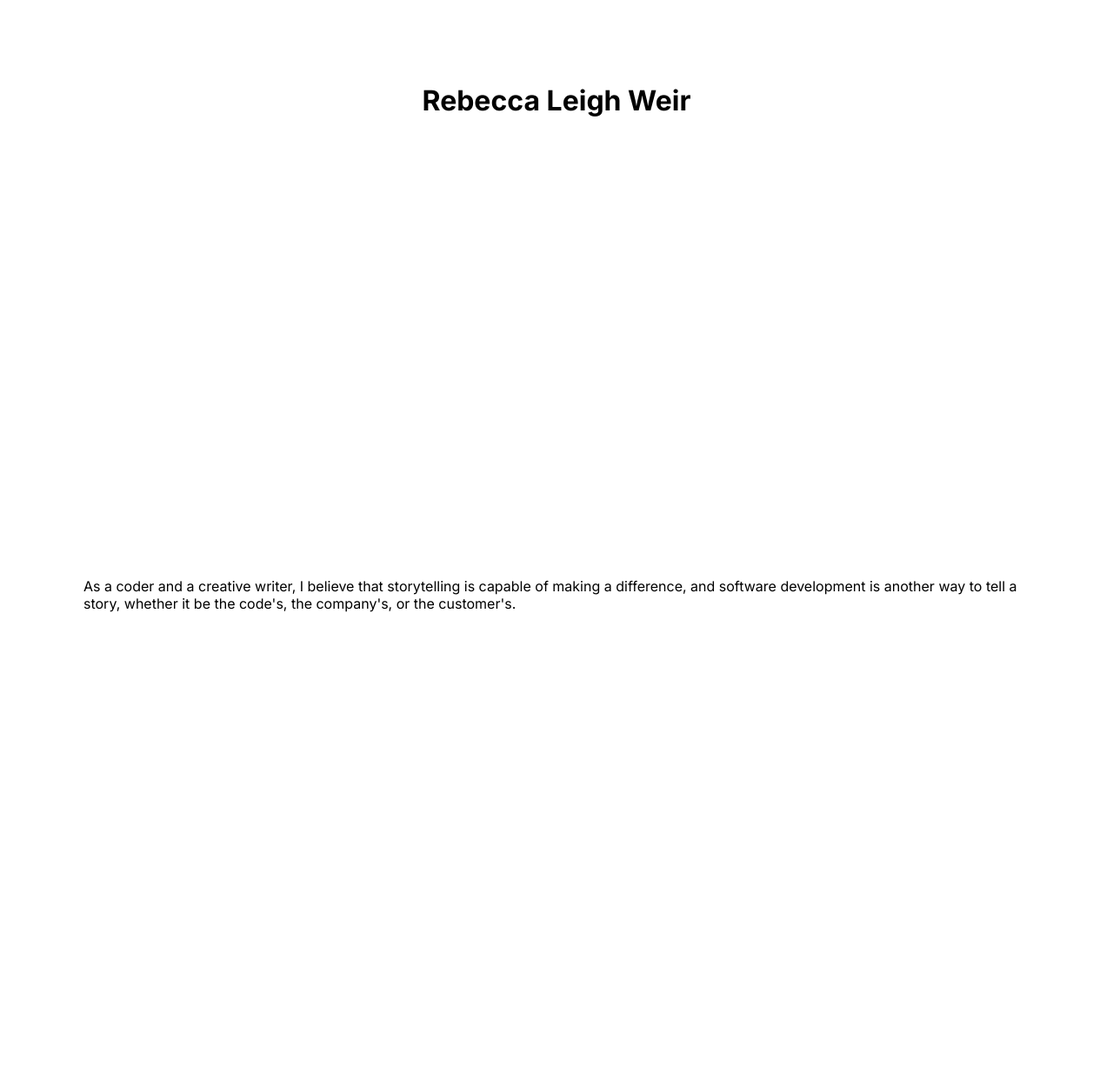
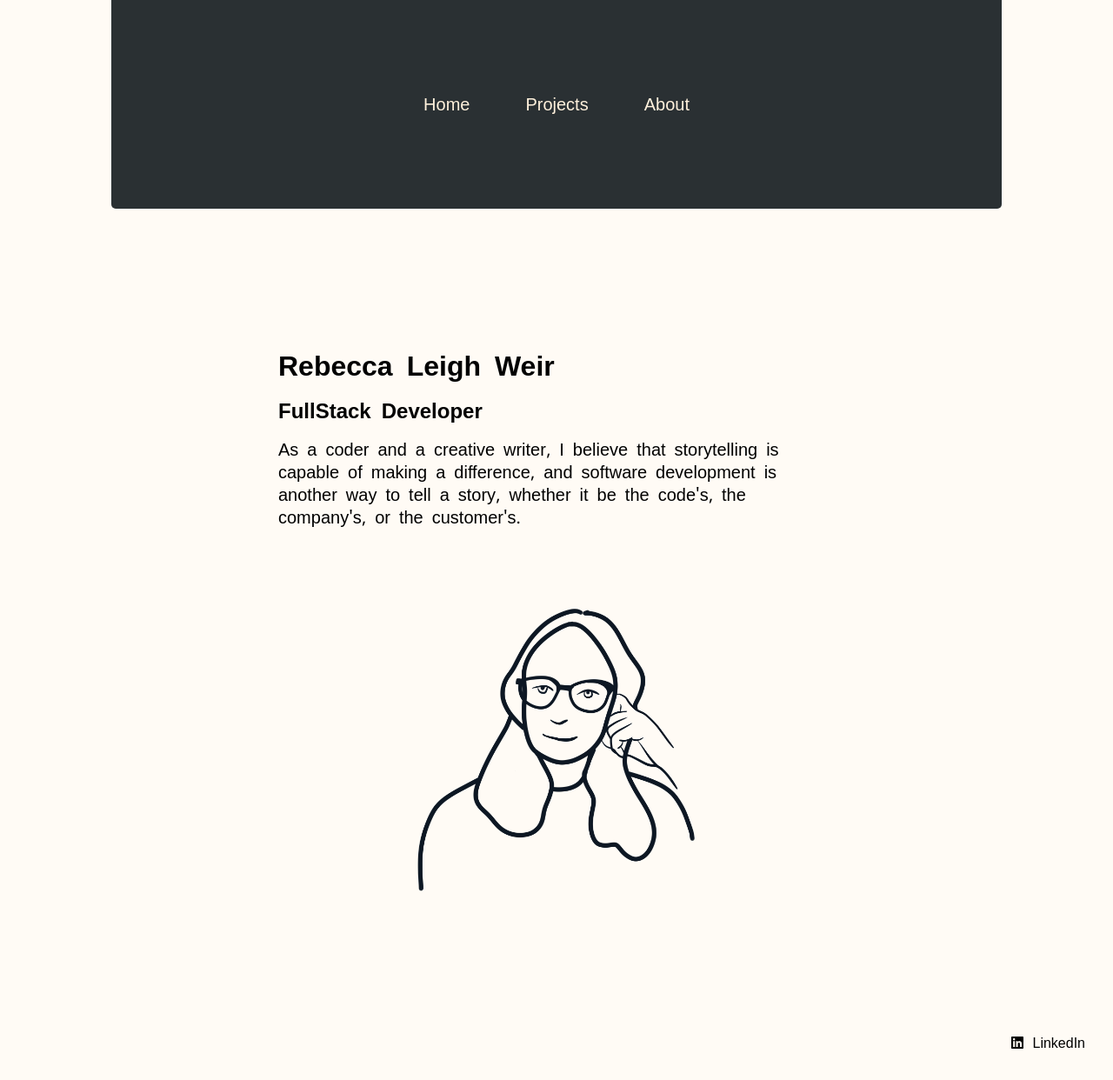
Before and after one commit to rweir4/personaldevsite, a Next.js app: page / in a window 1280 px wide. Shown: the whole page at 87% size. Before the commit the page ends 800 px from the top, so only its background shows below. Built offline with nearby package versions, Linux system fonts and the light colour scheme.

Commit message:
Setup basic homepage and nav

```diff
--- a/app/globals.css
+++ b/app/globals.css
@@ -1,10 +1,19 @@
+@import url('https://fonts.googleapis.com/css2?family=Noto+Sans+Sinhala:wght@200&display=swap');
+
 :root {
-  --max-width: 1100px;
+  --max-width: 80vw;
   --border-radius: 12px;
+  --font-title: 'Noto Sans Sinhala', sans-serif;
   --font-mono: ui-monospace, Menlo, Monaco, 'Cascadia Mono', 'Segoe UI Mono',
     'Roboto Mono', 'Oxygen Mono', 'Ubuntu Monospace', 'Source Code Pro',
     'Fira Mono', 'Droid Sans Mono', 'Courier New', monospace;
+  --light-blue: #e3f7ff;
+  --light-creme: #fffbf5;
+  --creme: #FFF1DC;
+  --dark-creme: #bfbda4;
+  --dark-grey: #2a3033;
 }
+
 
 
 * {
@@ -15,6 +24,9 @@
 
 html,
 body {
+  font-family: var(--font-title);
+  background-color: var(--light-creme);
+  font-color: var(--dark-grey);
   max-width: 100vw;
   overflow-x: hidden;
 }
--- a/app/layout.js
+++ b/app/layout.js
@@ -1,7 +1,7 @@
 import './globals.css'
-import { Inter } from 'next/font/google'
-
-const inter = Inter({ subsets: ['latin'] })
+import styles from './page.module.scss'
+import { FontAwesomeIcon } from '@fortawesome/react-fontawesome'
+import { faLinkedin } from '@fortawesome/free-brands-svg-icons'
 
 export const metadata = {
   title: 'Create Next App',
@@ -11,7 +11,22 @@ export const metadata = {
 export default function RootLayout({ children }) {
   return (
     <html lang="en">
-      <body className={inter.className}>{children}</body>
+      <body>
+        <nav>
+          <niv className={styles.menu}>
+            <a href='/'>Home</a>
+            <a href='/projects'>Projects</a>
+            <a href='/about'>About</a>
+          </niv>
+        </nav>
+        {children}
+        <footer className={styles.footer}>
+          <a href='https://www.linkedin.com/in/rebeccalweir/' className={styles.socialLinks}>
+            <FontAwesomeIcon icon={faLinkedin} className={styles.socials}/>
+            <p>LinkedIn</p>
+          </a>
+        </footer>
+      </body>
     </html>
   )
 }
--- a/app/page.js
+++ b/app/page.js
@@ -1,11 +1,17 @@
-import Image from 'next/image'
-import styles from './page.module.css'
+import styles from './page.module.scss';
 
 export default function Home() {
   return (
     <main className={styles.main}>
-      <h1>Rebecca Leigh Weir</h1>
-      <p className={styles.description}>As a coder and a creative writer, I believe that storytelling is capable of making a difference, and software development is another way to tell a story, whether it be the code's, the company's, or the customer's.</p>
+      <div className={styles.intro}>
+        <h1 className={styles.title}>Rebecca Leigh Weir</h1>
+        <h2 className={styles.subtitle}>FullStack Developer</h2>
+        <p className={styles.description}>As a coder and a creative writer, I believe that storytelling is capable of making a difference, and software development is another way to tell a story, whether it be the code's, the company's, or the customer's.</p>
+      </div>
+      <img
+        src='/rebecca-outline.png'
+        alt='Picture of Developer'
+        className={styles.picture} />
     </main>
   )
 }
--- a/app/page.module.css
+++ /dev/null
@@ -1,18 +0,0 @@
-.main {
-  display: flex;
-  flex-direction: column;
-  justify-content: space-between;
-  align-items: center;
-  padding: 6rem;
-  min-height: 100vh;
-}
-
-.description {
-  display: inherit;
-  justify-content: inherit;
-  align-items: inherit;
-  font-size: 1rem;
-  max-width: var(--max-width);
-  width: 100%;
-  z-index: 2;
-}
--- /dev/null
+++ b/app/page.module.scss
@@ -0,0 +1,71 @@
+@import url('https://fonts.googleapis.com/css2?family=Noto+Sans+Sinhala:wght@200&display=swap');
+
+.main {
+  display: flex;
+  flex-direction: column;
+  justify-content: space-between;
+  align-items: center;
+  padding: 0rem 6rem 6rem 6rem;
+  min-height: 100vh;
+}
+
+.menu {
+  height: 15rem;
+  width: var(--max-width);
+  margin: auto;
+  border-radius: 0 0 5px 5px;
+  font-family: var(--font-title);
+  font-size: 1.25em;
+  color: var(--creme);
+  background-color: var(--dark-grey);
+  display: flex;
+  justify-content: center;
+  align-items: center;
+  a {
+    margin: 2rem;
+  }
+
+  a:hover {
+    color: #bfbda4;
+  }
+}
+
+.picture {
+  width: 20rem;
+}
+
+
+.title {
+  padding-top: 10rem;
+}
+
+.subtitle {
+  padding-top: 1rem;
+}
+
+.description {
+  padding-top: 1rem;
+  display: inherit;
+  justify-content: inherit;
+  align-items: inherit;
+  font-size: 1.25rem;
+  max-width: 50vw;
+  width: 100%;
+  z-index: 2;
+}
+
+.footer {
+  display: flex;
+  justify-content: flex-end;
+}
+
+.socialLinks {
+  display: flex;
+  padding: 2rem;
+  align-items: center;
+}
+
+.socials {
+  width: 20px;
+  margin-right: .5rem;
+}
--- a/package.json
+++ b/package.json
@@ -9,10 +9,14 @@
     "lint": "next lint"
   },
   "dependencies": {
+    "@fortawesome/free-brands-svg-icons": "^6.4.0",
+    "@fortawesome/free-solid-svg-icons": "^6.4.0",
+    "@fortawesome/react-fontawesome": "^0.2.0",
     "eslint": "8.41.0",
     "eslint-config-next": "13.4.4",
     "next": "13.4.4",
     "react": "18.2.0",
-    "react-dom": "18.2.0"
+    "react-dom": "18.2.0",
+    "sass": "^1.62.1"
   }
 }
```
Also changed, not shown: app/projects/page.js (added, +18 -0 lines), app/about/page.js (added), public/rebecca-outline.PNG (added), 1 other file (tests, documents, lock files or other folders).
